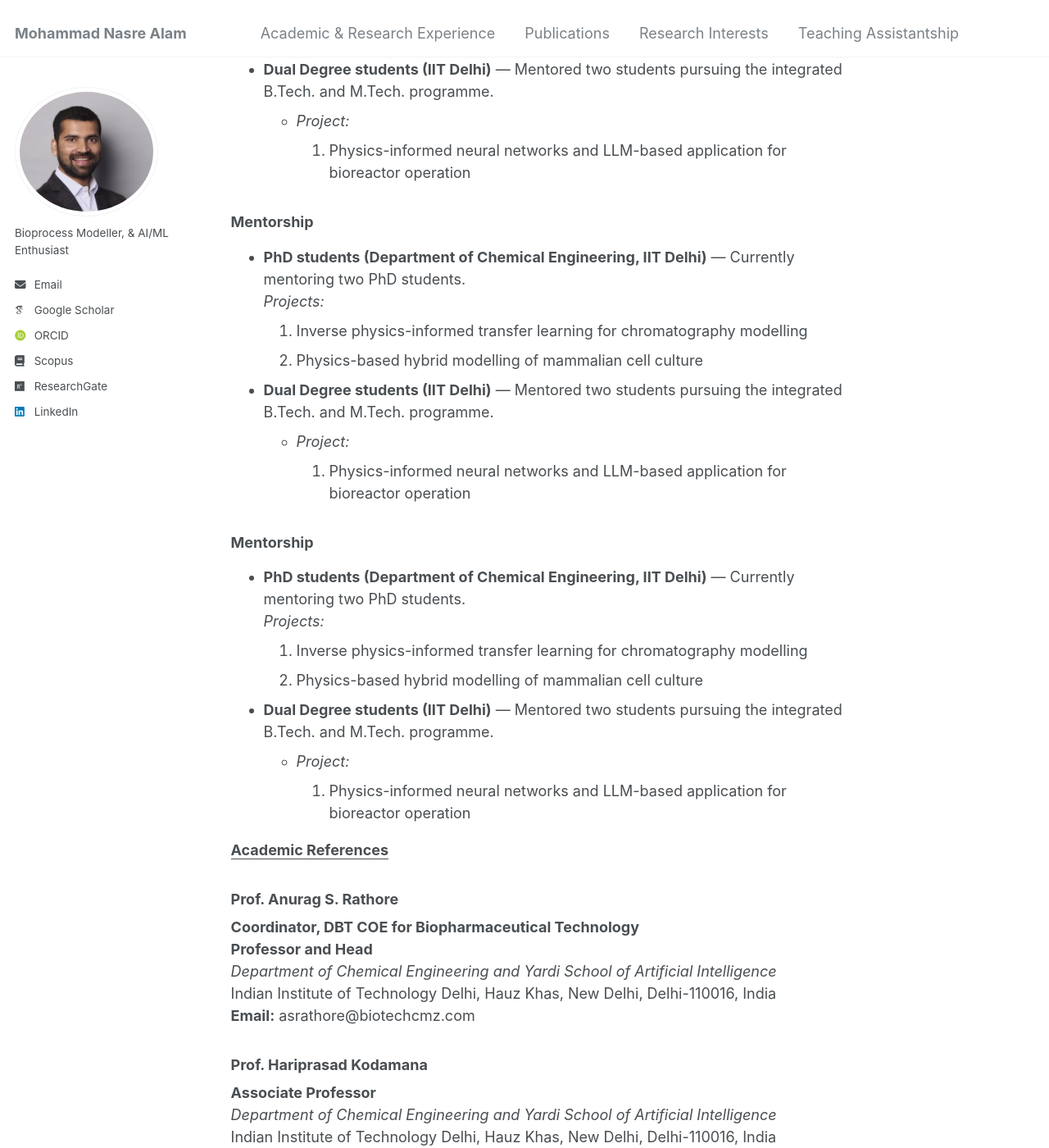
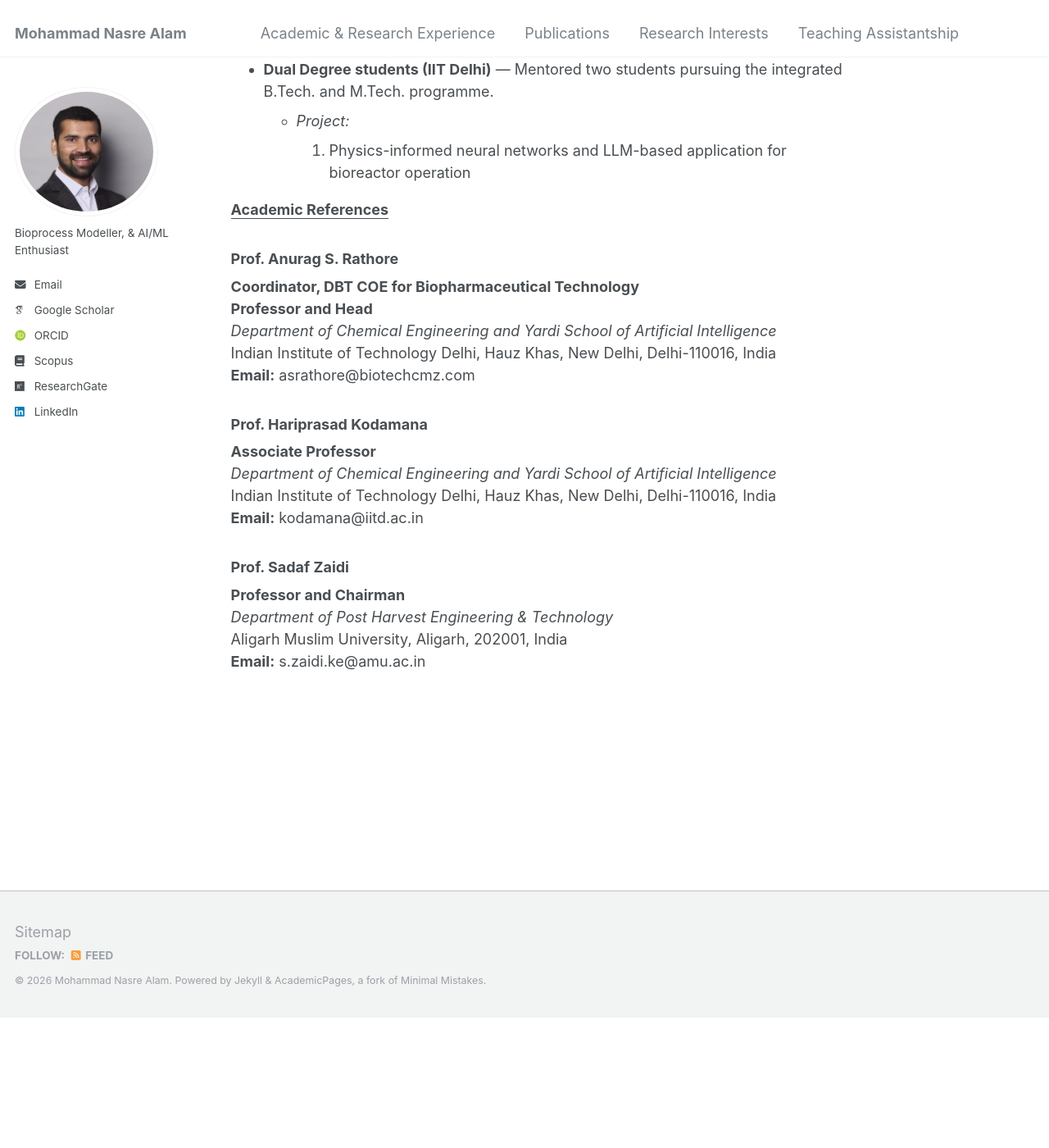
Before and after one commit to mdnasreiit/mdnasreiit.github.io, a Jekyll site: the page built from _pages/teaching_assistantship.md, in a window 1280 px wide and 1400 px high, scrolled down 879 px. Shown: the whole window at 82% size. Built offline with Jekyll 4.4.1, drawn with Linux system fonts in a browser that asks for light colours; some web fonts are replaced; after the commit the page ends 2121 px from its top, so only the background shows below that.

```diff
--- a/_pages/teaching_assistantship.md
+++ b/_pages/teaching_assistantship.md
@@ -46,32 +46,6 @@ redirect_from:
 
 
 
-
-### Mentorship
-
-- **PhD students (Department of Chemical Engineering, IIT Delhi)** — Currently mentoring two PhD students.<br>
-  *Projects:* <br>
-    1. Inverse physics-informed transfer learning for chromatography modelling
-    2. Physics-based hybrid modelling of mammalian cell culture
-
-- **Dual Degree students (IIT Delhi)** — Mentored two students pursuing the integrated B.Tech. and M.Tech. programme.
-  - *Project:*
-    1. Physics-informed neural networks and LLM-based application for bioreactor operation
-
-
-
-### Mentorship
-
-- **PhD students (Department of Chemical Engineering, IIT Delhi)** — Currently mentoring two PhD students.<br>
-  *Projects:*
-  1. Inverse physics-informed transfer learning for chromatography modelling
-  2. Physics-based hybrid modelling of mammalian cell culture
-
-- **Dual Degree students (IIT Delhi)** — Mentored two students pursuing the integrated B.Tech. and M.Tech. programme.
-  - *Project:*
-    1. Physics-informed neural networks and LLM-based application for bioreactor operation
-
-
 <ins>**Academic References**</ins>
 
 
```
